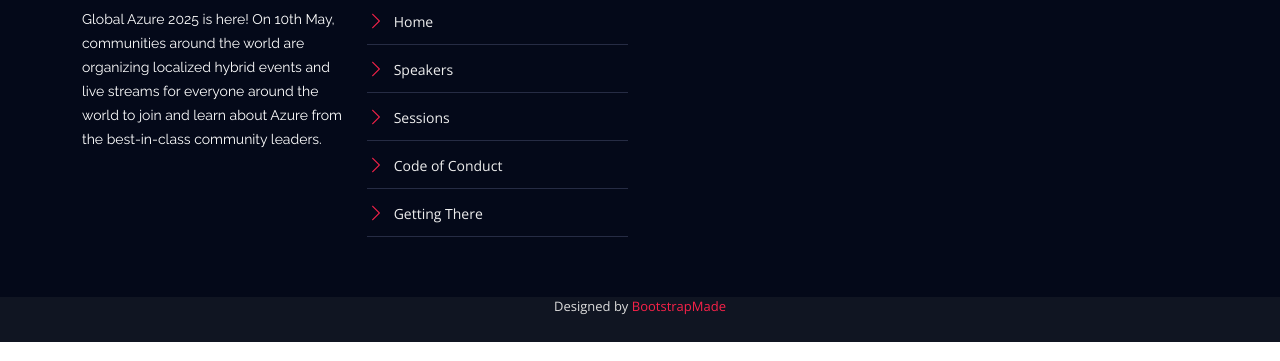
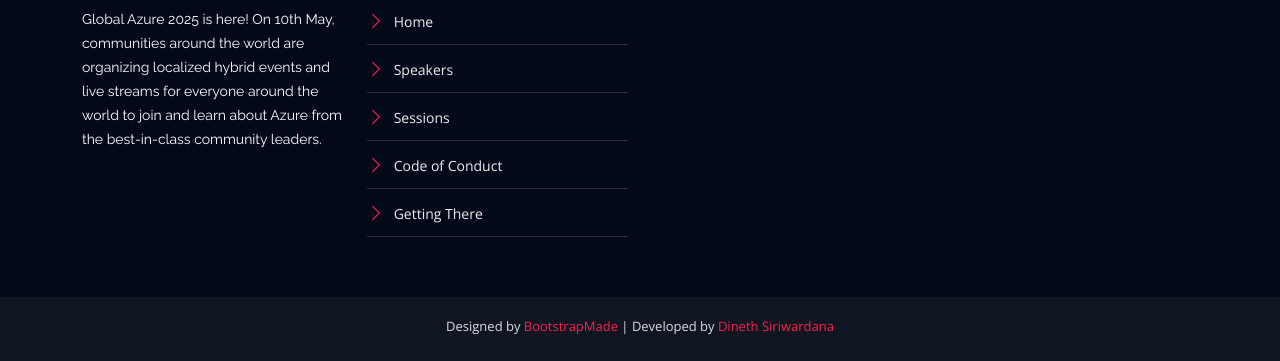
Before and after one commit to dinethsiriwardana/global-az-bootcamp-colombo-website, a plain HTML site: page index.html in a window 1280 px wide. Shown: the part 3167-3528 px from the top of the page. Drawn offline with nearby package versions, Linux system fonts and the light colour scheme; no server answers.

Commit message:
Update Credit

```diff
--- a/index.html
+++ b/index.html
@@ -741,8 +741,8 @@
         You can delete the links only if you purchased the pro version.
         Licensing information: https://bootstrapmade.com/license/
         Purchase the pro version with working PHP/AJAX contact form: https://bootstrapmade.com/buy/?theme=TheEvent
-      -->
-          Designed by <a href="https://bootstrapmade.com/">BootstrapMade</a>
+      --><br>
+          Designed by <a href="https://bootstrapmade.com/">BootstrapMade</a> | Developed by <a href="https://www.linkedin.com/in/dinethsiriwardana/">Dineth Siriwardana</a>
         </div>
       </div>
     </footer>
```
